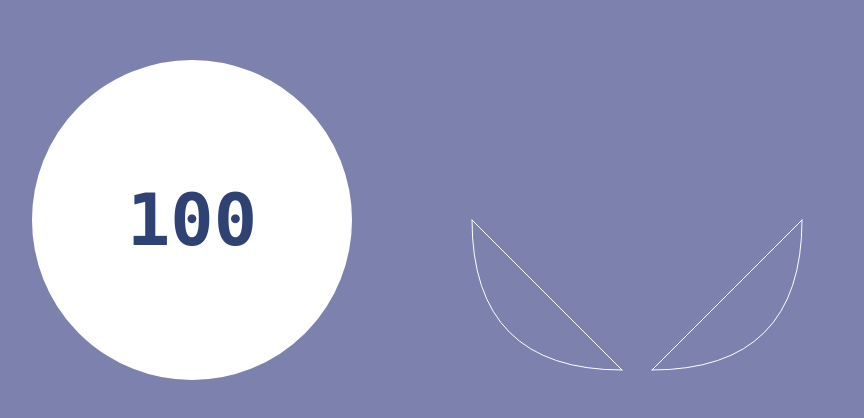
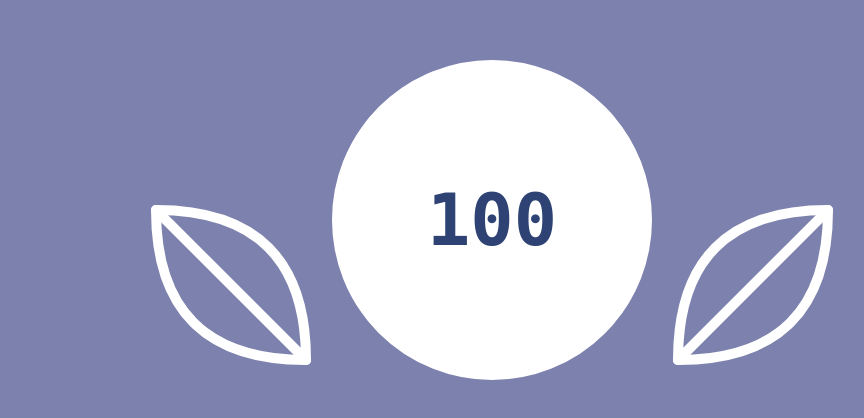
Before and after one commit to Will-H007/Fish-Pond, a Next.js app in the folder portfolio/: page /intro in a window 1280 px wide. Shown: the part 180-598 px from the top of the page, without its empty margins (148-1012 px from the left). Built offline with nearby package versions, Linux system fonts and the light colour scheme.

Commit message:
Flower and padding

```diff
--- a/portfolio/app/intro/page.tsx
+++ b/portfolio/app/intro/page.tsx
@@ -5,10 +5,8 @@ import { useEffect } from "react";
 
 export default function Home() {
   const side = 150;
-  const center = 300;
-  const gap = side + 30;
-  const duration = 2;
-
+  const center= 150;
+  const pad = 10;
 
 
   const count = useMotionValue(0);
@@ -29,8 +27,8 @@ export default function Home() {
           pathLength: 1.01,
           opacity: 1,
           transition: {
-            pathLength: { delay, type: "spring", duration: duration, bounce: 0 },
-            opacity: { delay, duration: 0.01 }
+            pathLength: { delay, type: "spring", duration: 3, bounce: 0 },
+            opacity: { delay, duration: 0 }
           }
         };
       }
@@ -42,7 +40,19 @@ export default function Home() {
   return (
 
 
-             <div className="h-screen flex flex-wrap items-center justify-center">
+             <div className="h-screen flex flex-wrap items-center justify-center gap-x-4">
+
+              <motion.svg
+              width="300"
+              height="300"
+              viewBox="0 0 300 300"
+              initial="hidden"
+              animate="visible"
+            >
+              <Eye center_x={center-pad} center_y={center-pad} attribute = {"stroke-[10px]"} side={side} draw={draw}/>
+
+             </motion.svg>
+
 
               <motion.button
                 className="bg-white w-80 h-80 border-4 border-white rounded-full"
@@ -54,31 +64,15 @@ export default function Home() {
 
 
 
+
               <motion.svg
-              width="600"
-              height="600"
-              viewBox="0 0 600 600"
+              width="300"
+              height="300"
+              viewBox="0 0 300 300"
               initial="hidden"
               animate="visible"
             >
-
-
-        <Eye center_x={center} center_y={center} side={side} draw={draw} flipHorizontal={true}/>
-        <Eye center_x={center-gap} center_y={center} side={side} draw={draw}/>
-
-
-
-
-
-
-
-
-
-
-
-
-
-
+         <Eye center_x={pad} center_y={center - pad} attribute = {"stroke-[10px]"}side={side} draw={draw} flipHorizontal={true}/>
 
               </motion.svg>
 
--- a/portfolio/component/front_page/eye.tsx
+++ b/portfolio/component/front_page/eye.tsx
@@ -4,6 +4,7 @@ interface AnimatedLineProps {
   center_x: number;
   center_y: number;
   side: number;
+  attribute: string;
   draw: {
     hidden: { pathLength: number; opacity: number };
     visible: (delay: number) => {
@@ -19,13 +20,13 @@ interface AnimatedLineProps {
   flipVertical?: boolean;
 }
 
-const Eye: React.FC<AnimatedLineProps> = ({ center_x ,center_y , side, draw, flipHorizontal = false, flipVertical = false }) => {
+const Eye: React.FC<AnimatedLineProps> = ({ center_x ,center_y , attribute, side, draw, flipHorizontal = false, flipVertical = false }) => {
   const flipScaleX = flipHorizontal ? -1 : 1;
   const flipScaleY = flipVertical ? -1 : 1;
   return (
     <>
       <motion.line
-        className="stroke-[10px]"
+        className={attribute}
         style={{
           stroke: "white",
           strokeLinecap: "round",
@@ -40,13 +41,13 @@ const Eye: React.FC<AnimatedLineProps> = ({ center_x ,center_y , side, draw, fli
         stroke="white"
         variants={{
           hidden: draw.hidden,
-          visible: draw.visible(0), // You might need to adjust the delay here
+          visible: draw.visible(6), // You might need to adjust the delay here
         }}
-        custom={0.5}
+
       />
 
       <motion.path
-        className="stroke-[10px]"
+        className={attribute}
         style={{
           stroke: "white",
           strokeLinecap: "round",
@@ -55,8 +56,36 @@ const Eye: React.FC<AnimatedLineProps> = ({ center_x ,center_y , side, draw, fli
           scaleY: flipScaleY,
         }}
         initial={{ pathLength: 0 }}
-        animate={{ pathLength: 1.01 }}
+        animate={{ pathLength: 1 }}
         d={`M ${center_x + side },${center_y + side } Q ${center_x},${center_y + side } ${center_x},${center_y}`}
+        variants={{
+          hidden: draw.hidden,
+          visible: draw.visible(0), // You might need to adjust the delay here
+        }}
+        transition={{
+          type: "tween",
+          ease: "easeInOut",
+          duration: 2,
+        }}
+      />
+
+
+      <motion.path
+        className={attribute}
+        style={{
+          stroke: "white",
+          strokeLinecap: "round",
+          fill: "transparent",
+          scaleX: flipScaleX,
+          scaleY: flipScaleY,
+        }}
+        initial={{ pathLength: 0 }}
+        animate={{ pathLength: 1 }}
+        d={`M ${center_x + side },${center_y + side } Q ${center_x+side},${center_y} ${center_x},${center_y}`}
+        variants={{
+          hidden: draw.hidden,
+          visible: draw.visible(0), // You might need to adjust the delay here
+        }}
         transition={{
           type: "tween",
           ease: "easeInOut",
```
